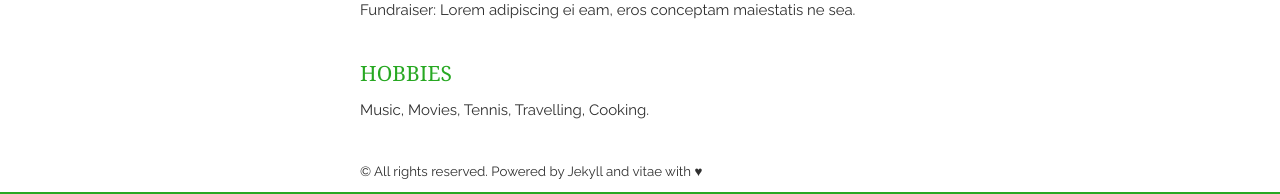
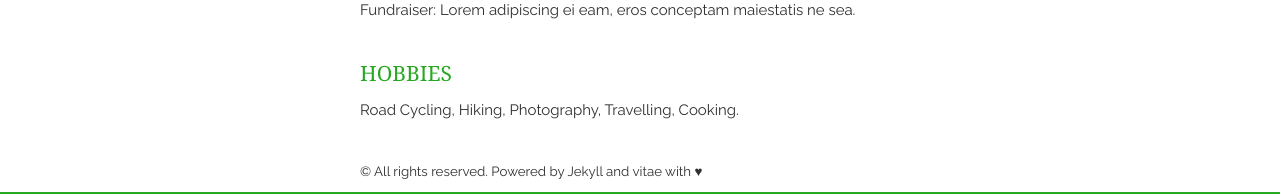
Before and after one commit to jekyllt/vitae, a Jekyll site: the page built from index.html, in a window 1280 px wide. Shown: the part 1250-1444 px from the top of the page. Built offline with Jekyll 4.4.1, drawn with Linux system fonts in a browser that asks for light colours; nearby versions of some CDN libraries; the list of posts is cut into pages by our own code.

Commit message:
Update interests.html

```diff
--- a/_includes/interests.html
+++ b/_includes/interests.html
@@ -1,6 +1,6 @@
 <section class="thirteen columns">
     <h1>Hobbies</h1>
     <article>
-        <p>Music, Movies, Tennis, Travelling, Cooking.</p>
+        <p>Road Cycling, Hiking, Photography, Travelling, Cooking.</p>
     </article>
 </section>
```
